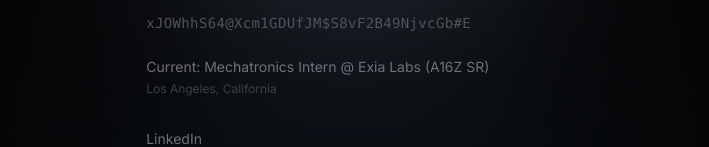
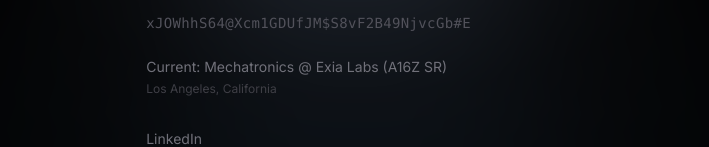
Before and after one commit to seanchansato/portfolio, a Next.js app: page / in a window 1280 px wide. Shown: the part 385-532 px from the top of the page, without its empty margins (285-994 px from the left). Built offline with nearby package versions, Linux system fonts and the light colour scheme.

Commit message:
title change

```diff
--- a/src/app/page.js
+++ b/src/app/page.js
@@ -90,7 +90,7 @@
         </p>
         <RedactedText />
         <p className="text-sm text-zinc-500 mt-6">
-          Current: Mechatronics Intern @ Exia Labs (A16Z SR)
+          Current: Mechatronics @ Exia Labs (A16Z SR)
         </p>
         <p className="text-xs text-zinc-700 mt-1">
           Los Angeles, California
```
